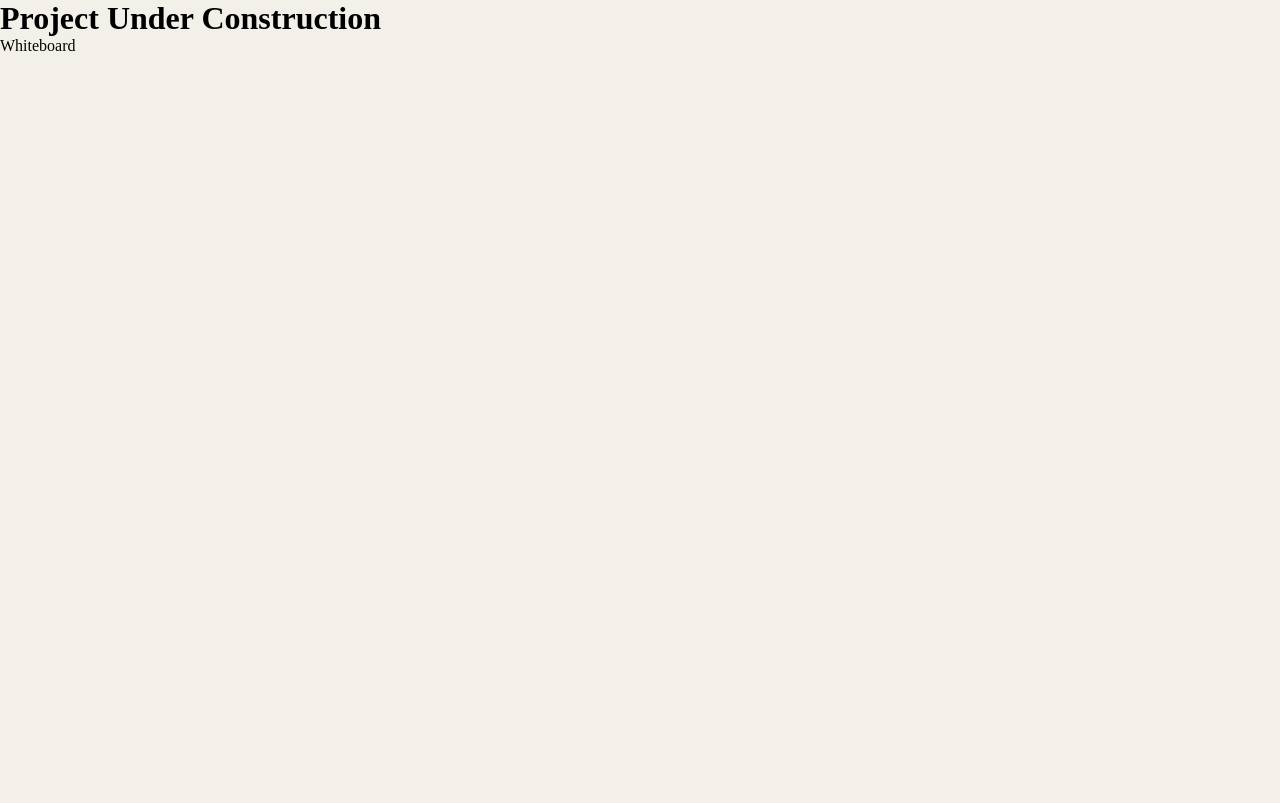
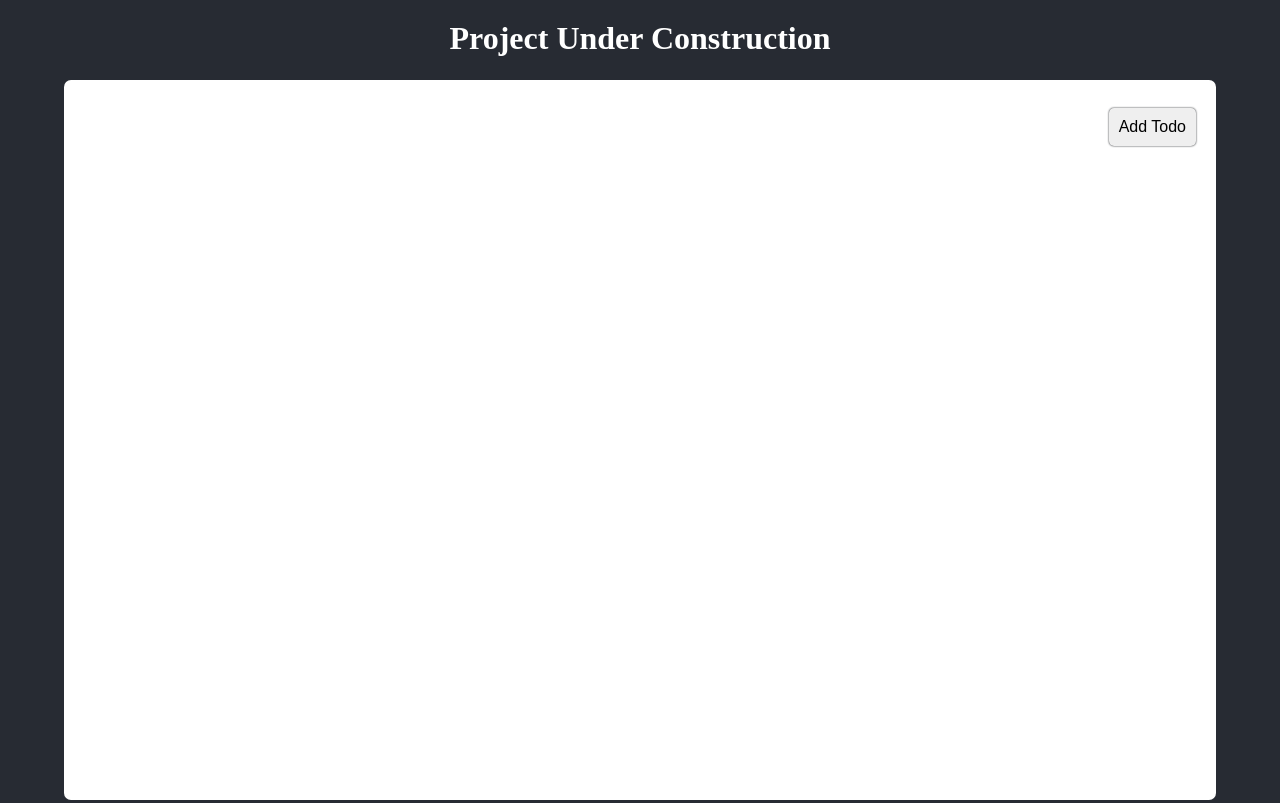
Before and after one commit to pmarx92/whiteboard-live, a Next.js app: page / in a window 1280 px wide. Built offline with nearby package versions, Linux system fonts and the light colour scheme.

Commit message:
added the add and del function

```diff
--- a/components/Header/Header.js
+++ b/components/Header/Header.js
@@ -1,3 +1,11 @@
+import styled from "styled-components";
+
 export default function Header() {
-  return <h1>Project Under Construction</h1>;
+  return <StyledHeadline>Project Under Construction</StyledHeadline>;
 }
+const StyledHeadline = styled.h1`
+  display: flex;
+  justify-content: center;
+  padding: 20px;
+  color: var(--white);
+`;
--- a/components/Whiteboard/Whiteboard.js
+++ b/components/Whiteboard/Whiteboard.js
@@ -1,3 +1,183 @@
+import styled from "styled-components";
+import { useState } from "react";
+import { nanoid } from "nanoid";
+
 export default function Whiteboard() {
-  return <div>Whiteboard</div>;
+  const [activeAdd, setActiveAdd] = useState(false);
+  const [activeEdit, setActiveEdit] = useState(false);
+  const [headline, setHeadline] = useState("");
+  const [textarea, setTextArea] = useState("");
+  const [editHeadline, setEditHeadline] = useState("");
+  const [editTextarea, setEditTextArea] = useState("");
+  const [itemList, setItemList] = useState([]);
+
+  const onSubmit = (e) => {
+    e.preventDefault();
+
+    const newCard = {
+      id: nanoid(),
+      headline: headline,
+      textInput: textarea,
+    };
+
+    setItemList([...itemList].concat(newCard));
+    console.log(itemList);
+  };
+
+  const onDelete = (id) => {
+    setItemList([...itemList].filter((item) => item.id !== id));
+  };
+
+  /*   const editItem = () => {
+    setItemList([...itemList].map((item) => item.id === id ? item.headline = editHeadline : item ?? item.textInput = editTextInput : item))
+  } */
+
+  return (
+    <>
+      <StyledContainer>
+        {/*  <StyledContent>Whiteboard</StyledContent> */}
+        <Navigation>
+          <StyledButton onClick={() => setActiveAdd(!activeAdd)}>
+            Add Todo
+          </StyledButton>
+        </Navigation>
+        {activeAdd ? (
+          <StyledForm onSubmit={onSubmit}>
+            <label>Headline:</label>
+            <input
+              type="text"
+              name="headline"
+              id="headline"
+              onChange={(e) => setHeadline(e.target.value)}
+              required
+            />
+            <label>ToDo:</label>
+            <textarea
+              type="text"
+              name="todo"
+              id="todo"
+              onChange={(e) => setTextArea(e.target.value)}
+              required
+            />
+            <StyledButton type="submit">Submit</StyledButton>
+          </StyledForm>
+        ) : null}
+
+        {activeEdit ? (
+          <StyledForm onSubmit={onSubmit}>
+            <label>Headline:</label>
+            <input
+              type="text"
+              name="headline"
+              id="headline"
+              onChange={(e) => setEditHeadline(e.target.value)}
+              required
+            />
+            <label>ToDo:</label>
+            <textarea
+              type="text"
+              name="todo"
+              id="todo"
+              onChange={(e) => setEditTextArea(e.target.value)}
+              required
+            />
+            <StyledButton type="submit">Submit</StyledButton>
+          </StyledForm>
+        ) : null}
+
+        {itemList.map((item) => {
+          return (
+            <>
+              <ContentContainer key={item.id}>
+                <CardNavigation>
+                  <StyledCardButton onClick={() => setActiveEdit(!activeEdit)}>
+                    Edit
+                  </StyledCardButton>
+                  <StyledCardButton onClick={() => onDelete(item.id)}>
+                    Delete
+                  </StyledCardButton>
+                </CardNavigation>
+                <TextContainer>
+                  <p>Headline: {item.headline}</p>
+                  <p>Text: {item.textInput}</p>
+                </TextContainer>
+              </ContentContainer>
+            </>
+          );
+        })}
+      </StyledContainer>
+    </>
+  );
 }
+
+const StyledContainer = styled.div`
+  width: 90vw;
+  height: 90vh;
+  margin: 0.2rem auto;
+  background-color: var(--white);
+  border-radius: 7px;
+`;
+const StyledContent = styled.div`
+  display: flex;
+  justify-content: center;
+  align-items: center;
+`;
+const Navigation = styled.div`
+  display: flex;
+  justify-content: flex-end;
+  padding: 20px;
+`;
+const StyledButton = styled.button`
+  font-size: 16px;
+  padding: 10px;
+  border: 0;
+  border-radius: 5px;
+  margin-top: 0.5rem;
+  box-shadow: 0 0 2px var(--backgroundColor-dark);
+
+  &:hover {
+    box-shadow: 0 0 5px black;
+  }
+`;
+const StyledForm = styled.form`
+  display: flex;
+  flex-direction: column;
+  font-size: 19px;
+  margin: 0 auto;
+  color: var(--white);
+  max-width: 25%;
+  padding: 25px;
+  border-radius: 10px;
+  box-shadow: 0 0 4px var(--backgroundColor-dark);
+  background-color: var(--backgroundColor-light);
+`;
+
+const ContentContainer = styled.div`
+  width: 250px;
+  font-size: 18px;
+  box-shadow: 0 0 4px var(--backgroundColor-dark);
+  margin: 1rem;
+`;
+const StyledCardButton = styled.button`
+  font-size: 16px;
+  padding: 3px 10px 3px 10px;
+  border: 0;
+  border-radius: 5px;
+  box-shadow: 0 0 2px var(--backgroundColor-dark);
+
+  &:hover {
+    box-shadow: 0 0 5px black;
+  }
+`;
+
+const CardNavigation = styled.div`
+  display: flex;
+  justify-content: flex-end;
+  margin: 0 auto;
+  padding: 5px;
+  gap: 10px;
+  background-color: var(--backgroundColor-dark);
+`;
+const TextContainer = styled.div`
+  padding: 10px;
+`;
--- a/styles/GlobalStyles.js
+++ b/styles/GlobalStyles.js
@@ -2,7 +2,8 @@ import { createGlobalStyle } from "styled-components";
 
 const GlobalStyle = createGlobalStyle`
       :root {
-          --backgroundColor-light: #f2f0e9;
+          --backgroundColor-light: #272b33;
+          --backgroundColor-dark: #0a0c10;
           --white: #fff;
       }
 
@@ -12,6 +13,7 @@ const GlobalStyle = createGlobalStyle`
          box-sizing: border-box;
          padding: 0;
          margin: 0;
+
       }
         body {
           background-color: var(--backgroundColor-light);
```
